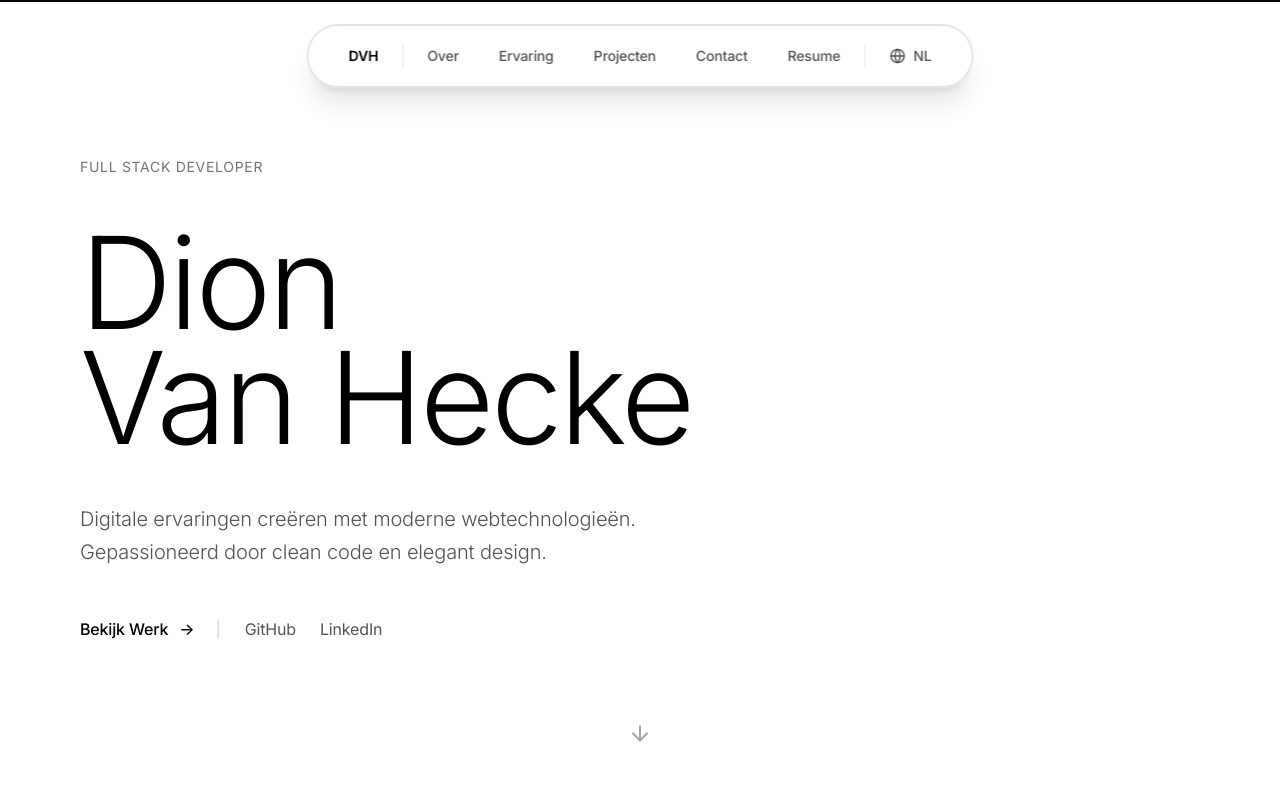
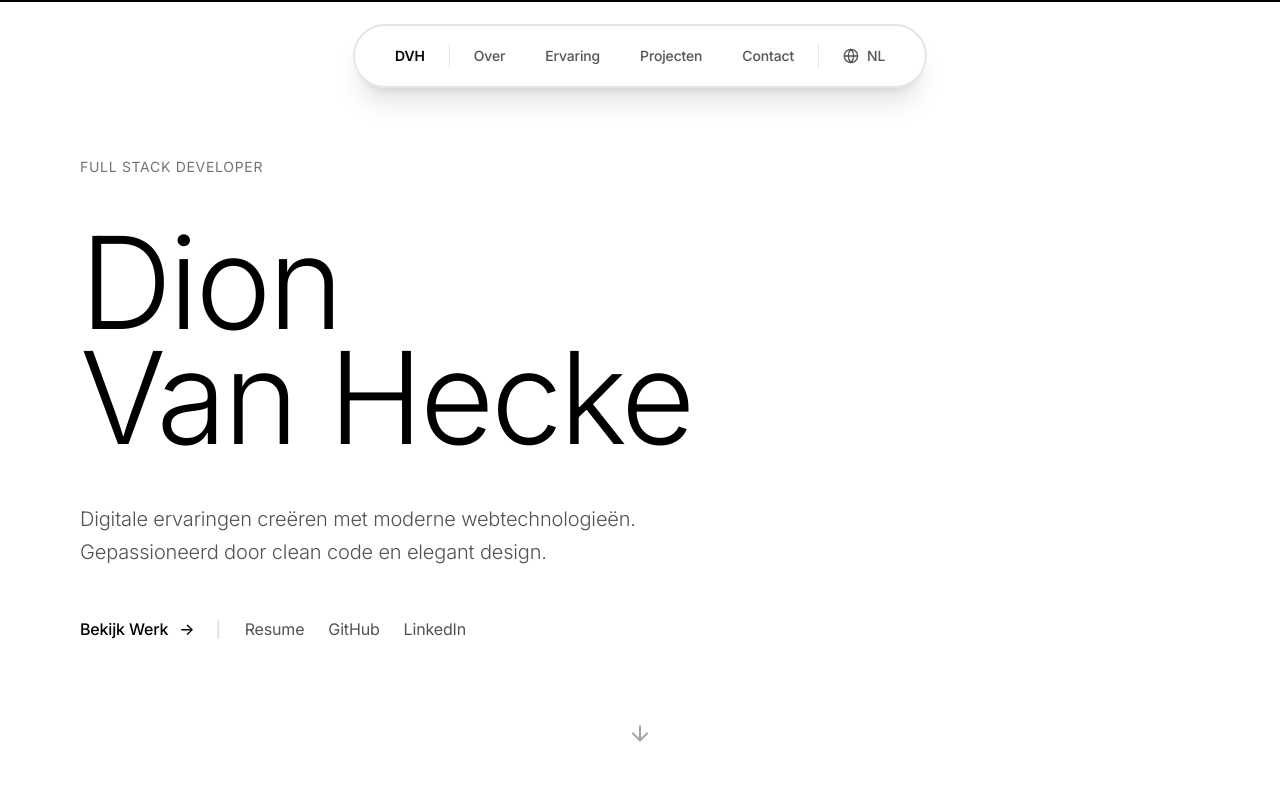
Before and after one commit to dionvanhecke/portfolio-revised, a Next.js app: page / in a window 1280 px wide. Shown: the top 800 px of the page. Built offline with nearby package versions, Linux system fonts and the light colour scheme.

Commit message:
feat: move resume to hero

```diff
--- a/src/components/Hero.tsx
+++ b/src/components/Hero.tsx
@@ -3,6 +3,7 @@
 import { motion } from 'framer-motion'
 import { ArrowDown } from 'lucide-react'
 import { useLanguage } from '@/context/LanguageContext'
+import Link from 'next/link'
 
 const Hero = () => {
   const { t } = useLanguage()
@@ -61,6 +62,15 @@ const Hero = () => {
 
             <span className="text-neutral-300 dark:text-neutral-700">|</span>
 
+            <Link href="/resume">
+              <motion.span
+                whileHover={{ x: 4 }}
+                className="text-neutral-600 dark:text-neutral-400 hover:text-black dark:hover:text-white transition-colors cursor-pointer inline-block"
+              >
+                Resume
+              </motion.span>
+            </Link>
+
             <motion.a
               whileHover={{ x: 4 }}
               href="https://github.com/dionvanhecke"
--- a/src/components/Navigation.tsx
+++ b/src/components/Navigation.tsx
@@ -31,7 +31,6 @@ const Navigation = () => {
     { name: t.nav.experience, href: '#experience' },
     { name: t.nav.projects, href: '#projects' },
     { name: t.nav.contact, href: '#contact' },
-    { name: 'Resume', href: '/resume', isExternal: true },
   ]
 
   const scrollToSection = (href: string) => {
@@ -68,17 +67,6 @@ const Navigation = () => {
           <div className="w-px h-6 bg-neutral-200 dark:bg-neutral-800" />
 
           {navItems.map((item) => (
-            item.isExternal ? (
-              <Link key={item.name} href={item.href}>
-                <motion.div
-                  whileHover={{ scale: 1.05 }}
-                  whileTap={{ scale: 0.95 }}
-                  className="px-4 py-2 text-sm text-neutral-600 dark:text-neutral-400 hover:text-black dark:hover:text-white transition-colors font-medium rounded-full hover:bg-neutral-100 dark:hover:bg-neutral-900 cursor-pointer"
-                >
-                  {item.name}
-                </motion.div>
-              </Link>
-            ) : (
             <motion.button
               key={item.name}
               whileHover={{ scale: 1.05 }}
@@ -88,7 +76,6 @@ const Navigation = () => {
             >
               {item.name}
             </motion.button>
-            )
           ))}
 
           <div className="w-px h-6 bg-neutral-200 dark:bg-neutral-800" />
@@ -217,19 +204,6 @@ const Navigation = () => {
           >
             <div className="space-y-2">
               {navItems.map((item, index) => (
-                item.isExternal ? (
-                  <Link key={item.name} href={item.href}>
-                    <motion.div
-                      initial={{ opacity: 0, x: -20 }}
-                      animate={{ opacity: 1, x: 0 }}
-                      transition={{ delay: index * 0.05, ease: [0.16, 1, 0.3, 1] }}
-                      onClick={() => setIsMobileMenuOpen(false)}
-                      className="block w-full text-left px-4 py-3 text-base text-neutral-600 dark:text-neutral-400 hover:text-black dark:hover:text-white hover:bg-neutral-100 dark:hover:bg-neutral-900 rounded-xl transition-colors cursor-pointer"
-                    >
-                      {item.name}
-                    </motion.div>
-                  </Link>
-                ) : (
                 <motion.button
                   key={item.name}
                   initial={{ opacity: 0, x: -20 }}
@@ -240,7 +214,6 @@ const Navigation = () => {
                 >
                   {item.name}
                 </motion.button>
-                )
               ))}
 
             </div>
```
Lines whose indentation alone changed are shown as unchanged.
